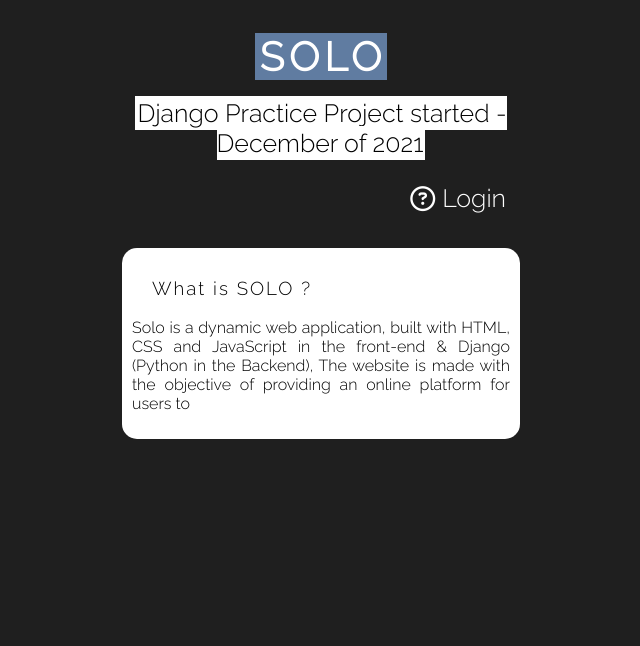
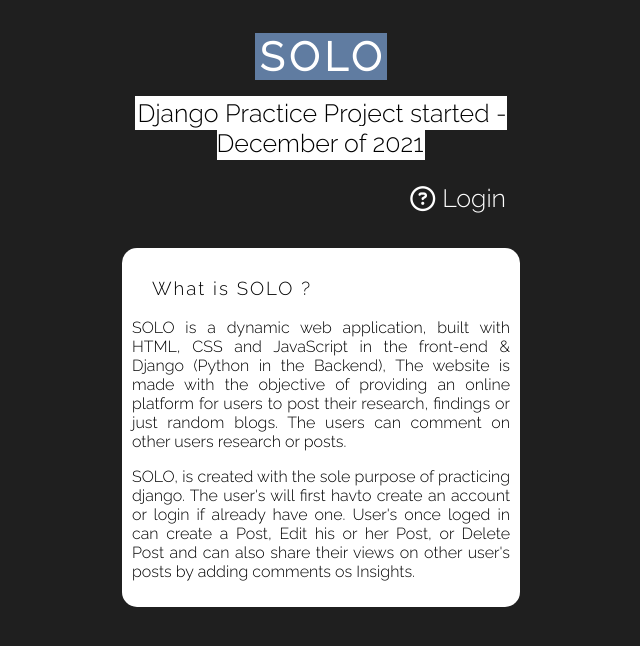
Before and after one commit to sauravDutt/solo, a Django app: page /info/ in a window 1280 px wide. Shown: the top 646 px of the page, without its empty margins (319-959 px from the left). Run offline with Django 3.2, Linux system fonts and the light colour scheme; some libraries are stand-ins or nearby versions.

Commit message:
Just added some more stuff

```diff
--- a/base/templates/base/info.html
+++ b/base/templates/base/info.html
@@ -18,7 +18,10 @@
 >
     <h3 style="letter-spacing: 2px; font-weight: 300; margin-left: 20px;"> What is SOLO ?</h3>
     <p>
-        Solo is a dynamic web application, built with HTML, CSS and JavaScript in the front-end & Django (Python in the Backend), The website is made with the objective of providing an online platform for users to
+        SOLO is a dynamic web application, built with HTML, CSS and JavaScript in the front-end & Django (Python in the Backend), The website is made with the objective of providing an online platform for users to post their research, findings or just random blogs. The users can comment on other users research or posts.
+    </p>
+    <p>
+        SOLO, is created with the sole purpose of practicing django. The user's will first havto create an account or login if already have one. User's once loged in can create a Post, Edit his or her Post, or Delete Post and can also share their views on other user's posts by adding comments os Insights.
     </p>
 </div>
 
```
